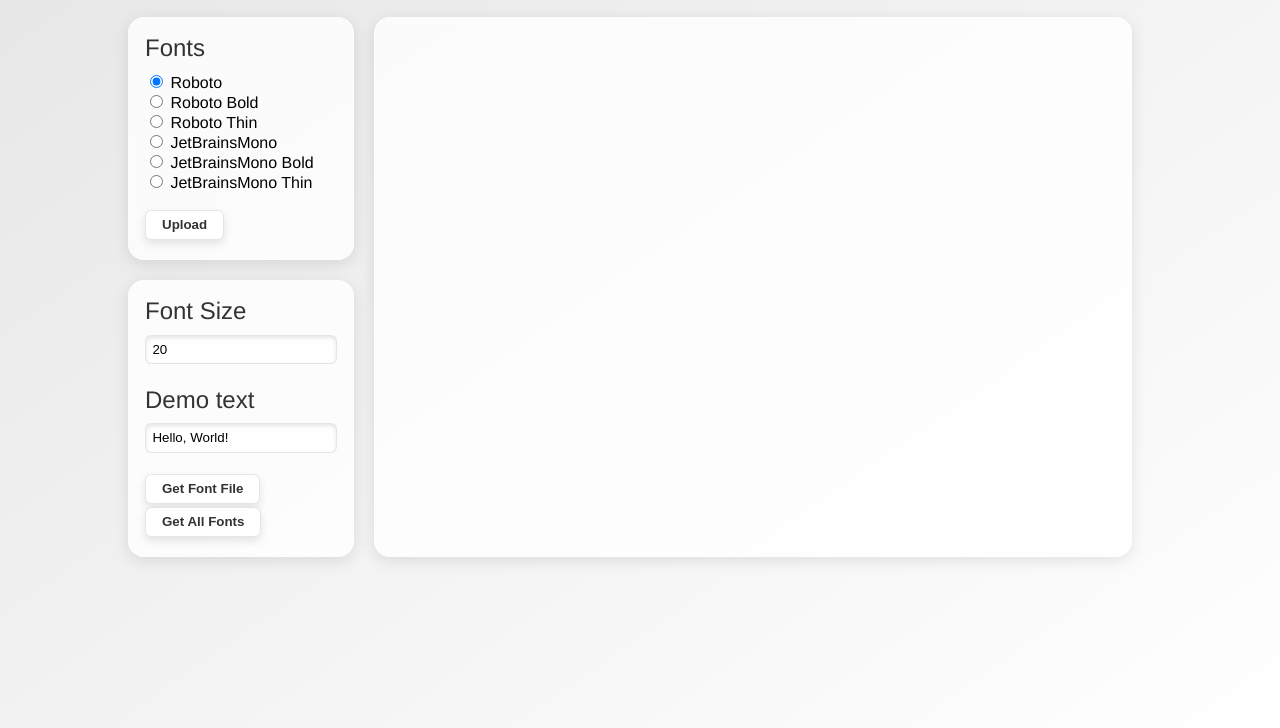
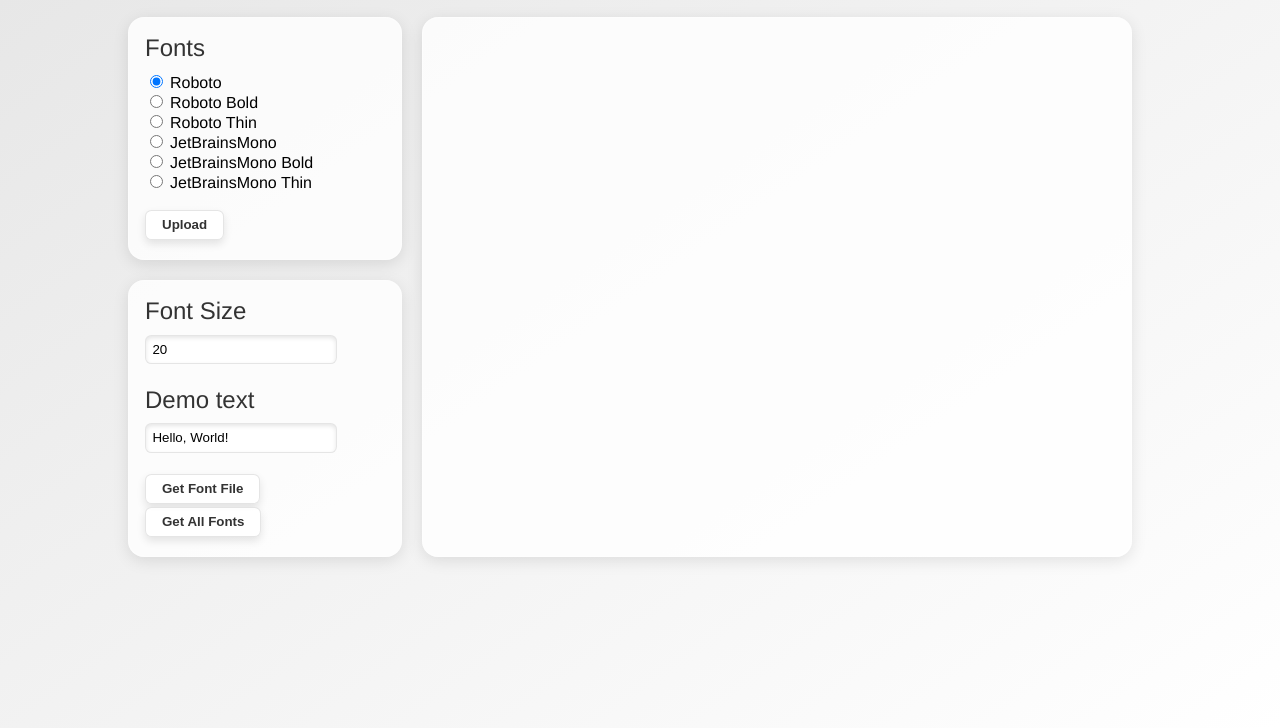
Before and after one commit to DrA1ex/font2bitmap-converter, a website with bundled scripts: page src/index.html in a window 1280 px wide. Shown: the part 72-800 px from the top of the page. Built offline with nearby package versions, Linux system fonts and the light colour scheme; files whose address does not match are found by name.

Commit message:
Some app improvenments

```diff
--- a/src/bitmap.js
+++ b/src/bitmap.js
@@ -5,6 +5,7 @@
 //
 // This file may be distributed under the terms of the GNU GPLv3 license
 
+const AlphaThreshold = 128;
 
 class Glyph {
     offset = 0;
@@ -53,7 +54,7 @@ export function convertFontToBitmap(fontName, fontSize, charSet, dpi = 222) {
 
     document.body.appendChild(canvas);
 
-    const correctedFontSize = (fontSize * dpi) / 96;
+    const correctedFontSize = Math.floor((fontSize * dpi) / 96);
 
     const codes = Array.from(charSet).map(c => c.charCodeAt(0))
         .sort((a, b) => a > b);
@@ -99,7 +100,7 @@ export function convertFontToBitmap(fontName, fontSize, charSet, dpi = 222) {
             for (let x = 0; x < width; x++) {
                 const alpha = imageData.data[(y * imageData.width + x) * 4 + 3];
 
-                if (alpha > 0) {
+                if (alpha >= AlphaThreshold) {
                     rowByte |= 1 << (7 - bitIndex);
                 }
 
--- a/src/index.html
+++ b/src/index.html
@@ -25,12 +25,6 @@
         <div class="block font">
             <h3>Fonts</h3>
             <form id="fontForm">
-                <input type="radio" name="font" value="Roboto" checked> Roboto<br>
-                <input type="radio" name="font" value="Roboto Bold"> Roboto Bold<br>
-                <input type="radio" name="font" value="Roboto Thin"> Roboto Thin<br>
-                <input type="radio" name="font" value="JetBrainsMono"> JetBrainsMono<br>
-                <input type="radio" name="font" value="JetBrainsMono Bold"> JetBrainsMono Bold<br>
-                <input type="radio" name="font" value="JetBrainsMono Thin"> JetBrainsMono Thin<br>
             </form>
 
             <br>
--- a/src/index.js
+++ b/src/index.js
@@ -26,6 +26,8 @@ const FontRanges = {
     "light": CommonUtils.generateString('a', 'z', 'A', 'Z', '0', '9') + " ,.!?",
     "russian": CommonUtils.generateString(' ', '~', 'А', 'Я', 'а', 'я') + "ёЁ",
 }
+
+const ExportSizes = [12, 16, 20, 28]
 
 const Cache = {
     fontName: null,
@@ -63,21 +65,24 @@ async function uploadFont() {
     } catch (e) {
         console.error(e);
         alert("Unable to load font!");
+        return;
     }
 
     document.fonts.add(font);
+    UserFonts.push(font.family);
 
-    UserFonts.push(font.family);
-    document.getElementById("upload-font").file = undefined;
+    addFont(font.family);
+}
 
-
+function addFont(fontName) {
     const fontRadio = document.createElement('input');
     fontRadio.type = 'radio';
     fontRadio.name = 'font';
-    fontRadio.value = font.family;
+    fontRadio.value = fontName;
 
-    const fontLabel = document.createElement('label');
-    fontLabel.textContent = font.family;
+    const fontLabel = document.createElement('span');
+    fontLabel.className = "font-label";
+    fontLabel.textContent = fontName
 
     const fontForm = document.getElementById("fontForm");
     fontForm.appendChild(fontRadio);
@@ -94,7 +99,7 @@ async function downloadFont() {
 
 async function downloadAllFonts() {
     for (const fontName of BuiltinFonts.concat(UserFonts))
-        for (const size of [9, 12, 18, 24]) {
+        for (const size of ExportSizes) {
             await downloadFontImpl(fontName, size);
         }
 }
@@ -202,6 +207,12 @@ async function refreshPreview() {
     Drawer.print(text);
 }
 
+for (const fontName of BuiltinFonts) {
+    addFont(fontName);
+}
+
+document.getElementById("fontForm").elements[0].setAttribute("checked", "");
+
 document.getElementById("textfield").addEventListener("keyup", () => refreshPreview());
 document.getElementById("sizefield").addEventListener("change", () => refreshPreview());
 document.getElementById("fontForm").addEventListener("change", () => refreshPreview());
--- a/src/style.css
+++ b/src/style.css
@@ -92,6 +92,8 @@ h3 {
 .block.font {
     grid-column: 1;
     grid-row: 2;
+
+    min-width: 15rem;
 }
 
 .block.parameters {
@@ -113,6 +115,11 @@ h3 {
     align-items: stretch;
 
     image-rendering: pixelated;
+}
+
+.font-label {
+    padding-left: 0.25rem;
+    font-size: 1rem;
 }
 
 form {
```
